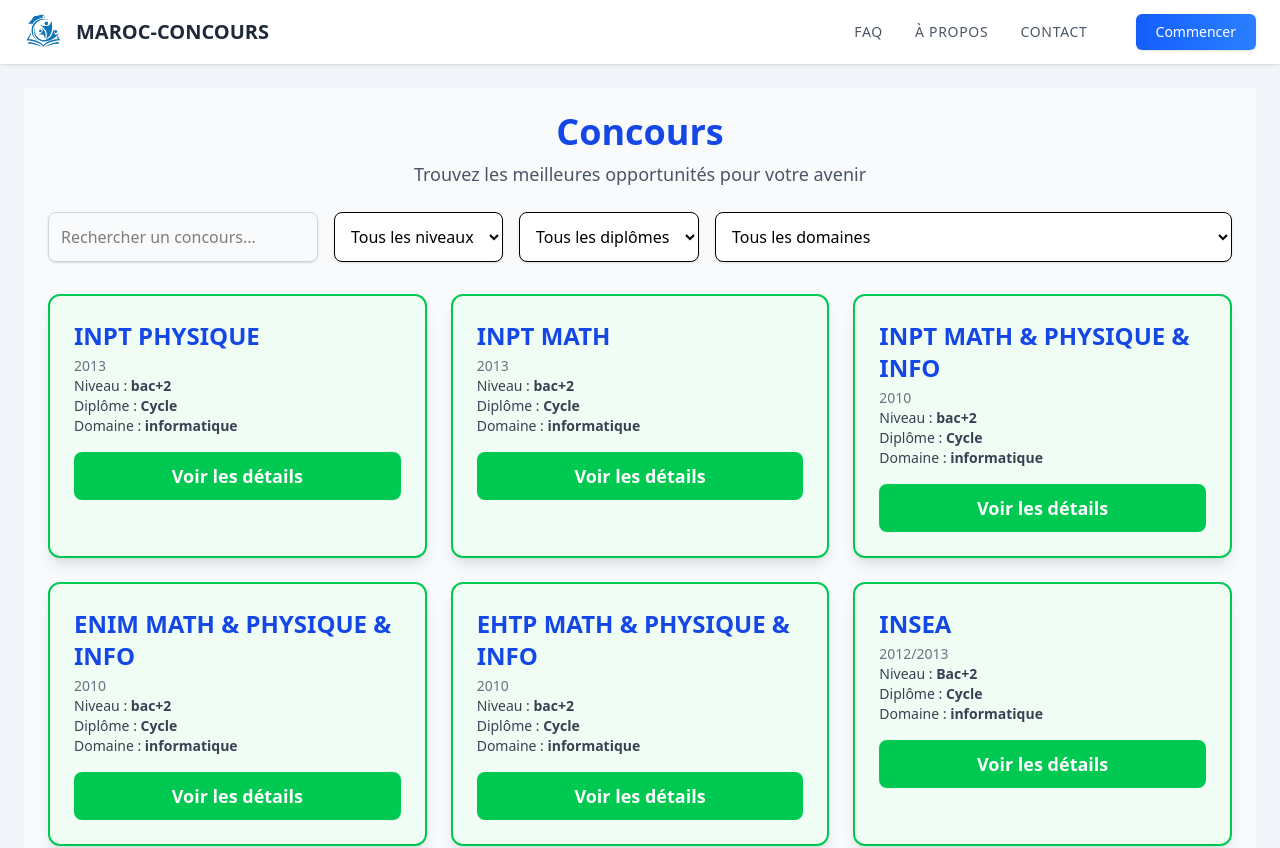
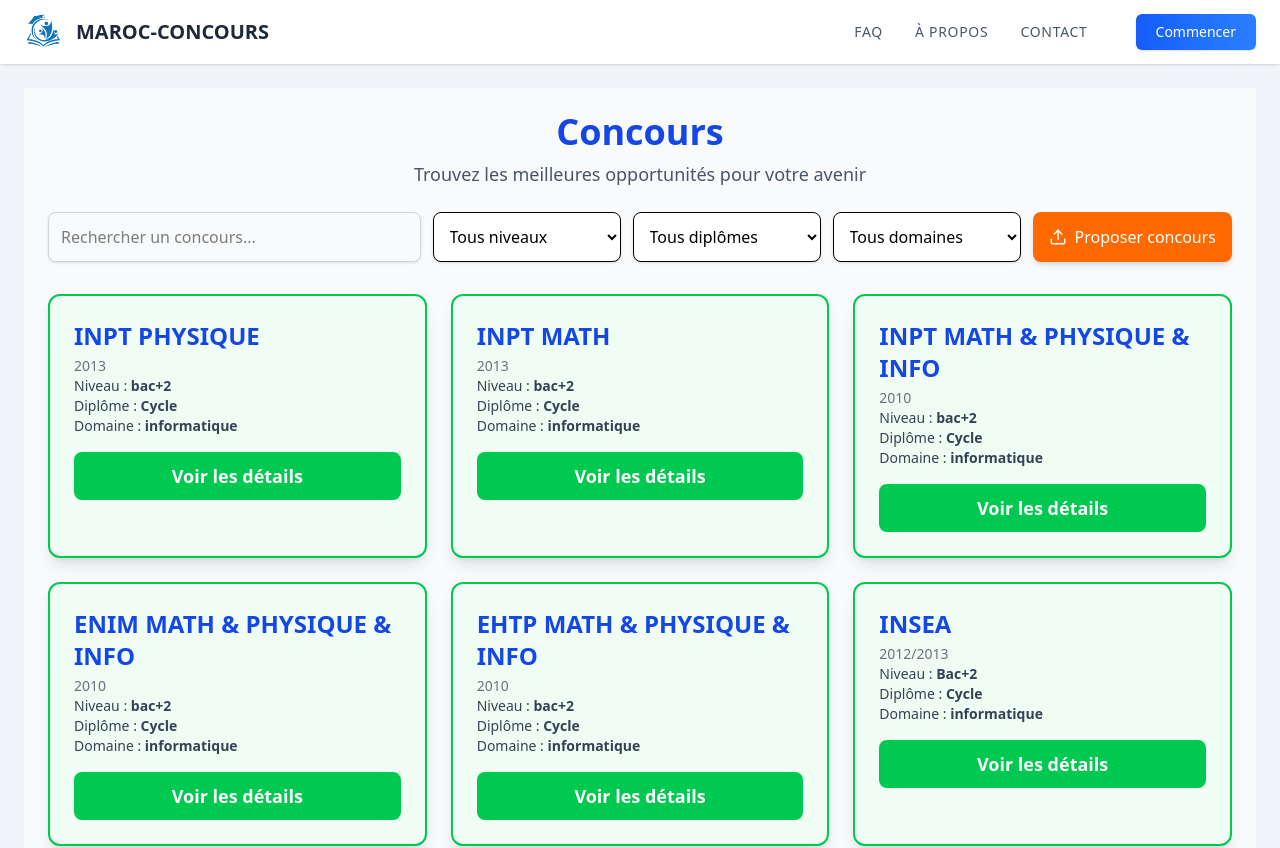
Before and after one commit to MohamedBoukouch/MAROC-CONCOURS, a React (Vite) app: page /concours in a window 1280 px wide. Shown: the top 848 px of the page. Built offline with nearby package versions, Linux system fonts and the light colour scheme.

Commit message:
upload files

```diff
--- a/package.json
+++ b/package.json
@@ -13,6 +13,7 @@
     "@tailwindcss/vite": "^4.0.15",
     "dotenv": "^16.5.0",
     "emailjs-com": "^3.2.0",
+    "framer-motion": "^12.6.5",
     "lucide-react": "^0.483.0",
     "react": "^19.0.0",
     "react-dom": "^19.0.0",
--- a/src/views/ConcoursPage.jsx
+++ b/src/views/ConcoursPage.jsx
@@ -1,4 +1,5 @@
 import React, { useState, useEffect } from "react";
+import { FiUpload, FiX, FiInfo } from "react-icons/fi";
 import concoursList from "../data/concours.json";
 
 const ConcoursPage = () => {
@@ -8,6 +9,7 @@
   const [selectedDomaine, setSelectedDomaine] = useState("");
   const [showAd, setShowAd] = useState(false);
   const [pendingPdfUrl, setPendingPdfUrl] = useState(null);
+  const [showUploadModal, setShowUploadModal] = useState(false);
 
   // Inject popup ad script when needed
   useEffect(() => {
@@ -77,70 +79,92 @@
     setSelectedChoix("");
   };
 
+  const handleUploadClick = () => {
+    setShowUploadModal(true);
+  };
+
+  const handleContinueToForm = () => {
+    window.open("https://docs.google.com/forms/d/e/1FAIpQLSevJ0tO8TLxDEu6V808cDJXg3aXFBE2b_Srf7QIVXec0gg4vg/viewform?usp=sharing", "_blank");
+    setShowUploadModal(false);
+  };
+
   return (
     <div className="min-h-screen bg-gray-50 p-6">
       <div className="text-center mb-6">
-
-      {/* Tera Native Banner Ad */}
-      {/* <div id="ad-container" className="my-6 text-center">
-        <div id="container-68ecf70c6ea397a9db59041e78d94972"></div>
-      </div> */}
-
         <h1 className="text-4xl font-extrabold text-blue-700">Concours</h1>
         <p className="text-gray-600 mt-2 text-lg">
           Trouvez les meilleures opportunités pour votre avenir
         </p>
       </div>
 
-      <div className="flex flex-col md:flex-row items-center justify-center gap-4 mb-8">
+      {/* Combined search/filters/upload row with responsive design */}
+      <div className="flex flex-col md:flex-row items-stretch gap-3 mb-8">
+        {/* Search input - takes remaining space */}
+        <div className="flex-1">
           <input
             type="text"
             placeholder="Rechercher un concours..."
             value={searchQuery}
             onChange={(e) => setSearchQuery(e.target.value)}
-          className="p-3 w-full md:w-1/3 border border-gray-300 rounded-lg shadow-sm focus:ring focus:ring-blue-300"
+            className="w-full p-3 border border-gray-300 rounded-lg shadow-sm focus:ring focus:ring-blue-300 h-full"
           />
+        </div>
+
+        {/* Filters - flex-wrap for mobile */}
+        <div className="flex flex-wrap gap-3 md:flex-nowrap">
           <select
             value={selectedNiveau}
             onChange={handleNiveauChange}
-          className="p-3 border rounded-lg bg-white shadow-sm focus:ring focus:ring-blue-300"
+            className="flex-1 min-w-[150px] p-3 border rounded-lg bg-white shadow-sm focus:ring focus:ring-blue-300"
           >
-          <option value="">Tous les niveaux</option>
+            <option value="">Tous niveaux</option>
             <option value="Bac+2">Bac +2</option>
             <option value="Bac+3">Bac +3</option>
           </select>
+
           <select
             value={selectedChoix}
             onChange={handleChoixChange}
-          className="p-3 border rounded-lg bg-white shadow-sm focus:ring focus:ring-blue-300"
+            className="flex-1 min-w-[150px] p-3 border rounded-lg bg-white shadow-sm focus:ring focus:ring-blue-300"
           >
-          <option value="">Tous les diplômes</option>
+            <option value="">Tous diplômes</option>
             <option value="licence">Licence</option>
             <option value="Cycle">Cycle</option>
             <option value="Master">Master</option>
           </select>
+
           <select
             value={selectedDomaine}
             onChange={handleDomaineChange}
-          className="p-3 border rounded-lg bg-white shadow-sm focus:ring focus:ring-blue-300"
+            className="flex-1 min-w-[150px] p-3 border rounded-lg bg-white shadow-sm focus:ring focus:ring-blue-300"
           >
-          <option value="">Tous les domaines</option>
+            <option value="">Tous domaines</option>
             <option value="informatique">Informatique</option>
             <option value="industrielle">Industrielle</option>
             <option value="economie">Économie</option>
-          <option value="informatique & industriel">informatique & industriel</option>
+            <option value="informatique & industriel">Info & industriel</option>
             <option value="Génie électrique">Génie électrique</option>
-          <option value="Génie électrique & Génie mécanique">Génie électrique & Génie mécanique</option>
+            <option value="Génie électrique & Génie mécanique">Génie électrique/mécanique</option>
             <option value="Informatique Industrielle & Systèmes Electriques & Mécanique">
-            Informatique Industrielle & Systèmes Electriques & Mécanique
+              Info Industrielle & Systèmes
             </option>
           </select>
+
+          {/* Upload button - now inline with other elements */}
+          <button
+            onClick={handleUploadClick}
+            className="flex items-center justify-center gap-2 bg-orange-500 hover:bg-blue-500 text-white px-4 py-3 rounded-lg transition-all shadow-md whitespace-nowrap min-w-[180px]"
+          >
+            <FiUpload className="text-lg" />
+            <span className="hidden sm:inline">Proposer concours</span>
+            <span className="sm:hidden">Upload</span>
+          </button>
         </div>
-
+      </div>
 
       <div className="grid grid-cols-1 md:grid-cols-2 lg:grid-cols-3 gap-6">
         {filteredConcours.length === 0 ? (
-          <p className="text-center text-lg text-gray-500">
+          <p className="text-center text-lg text-gray-500 col-span-full">
             Aucun concours trouvé
           </p>
         ) : (
@@ -158,16 +182,13 @@
               </h2>
               <p className="text-sm text-gray-500 mt-1">{concours.date}</p>
               <p className="text-sm text-gray-700">
-                Niveau :{" "}
-                <span className="font-semibold">{concours.niveau}</span>
+                Niveau : <span className="font-semibold">{concours.niveau}</span>
               </p>
               <p className="text-sm text-gray-700">
-                Diplôme :{" "}
-                <span className="font-semibold">{concours.choix}</span>
+                Diplôme : <span className="font-semibold">{concours.choix}</span>
               </p>
               <p className="text-sm text-gray-700">
-                Domaine :{" "}
-                <span className="font-semibold">{concours.domaine}</span>
+                Domaine : <span className="font-semibold">{concours.domaine}</span>
               </p>
 
               <button
@@ -186,6 +207,64 @@
         )}
       </div>
 
+      {/* Professional Upload Modal */}
+      {showUploadModal && (
+        <div className="fixed inset-0 bg-black bg-opacity-50 flex items-center justify-center z-50 p-4">
+          <div className="bg-white rounded-xl shadow-2xl max-w-md w-full overflow-hidden">
+            <div className="bg-blue-600 p-4 flex justify-between items-center">
+              <div className="flex items-center gap-2">
+                <FiInfo className="text-white text-xl" />
+                <h3 className="text-white font-semibold text-lg">Partagez un concours</h3>
+              </div>
+              <button
+                onClick={() => setShowUploadModal(false)}
+                className="text-white hover:text-blue-100"
+              >
+                <FiX className="text-xl" />
+              </button>
+            </div>
+
+            <div className="p-6">
+              <div className="mb-4">
+                <h4 className="font-medium text-gray-800 mb-2">Comment contribuer ?</h4>
+                <p className="text-gray-600 text-sm leading-relaxed">
+                  Aidez-nous à enrichir notre base de données en partageant des informations sur des concours que vous connaissez.
+                </p>
+              </div>
+
+              <div className="bg-blue-50 p-4 rounded-lg border border-blue-100 mb-4">
+                <h4 className="font-medium text-blue-800 mb-2 flex items-center gap-2">
+                  <FiInfo className="text-blue-600" />
+                  Informations requises
+                </h4>
+                <ul className="text-gray-700 text-sm list-disc pl-5 space-y-1">
+                  <li>Spécialité du concours</li>
+                  <li>Année Scolaire de concours</li>
+                  <li>Concours d’accès au  cycle?</li>
+                  <li>Documents</li>
+                </ul>
+              </div>
+            </div>
+
+            <div className="bg-gray-50 px-6 py-4 flex justify-end gap-3 border-t border-gray-200">
+              <button
+                onClick={() => setShowUploadModal(false)}
+                className="px-4 py-2 text-gray-700 hover:bg-gray-100 rounded-lg transition"
+              >
+                Annuler
+              </button>
+              <button
+                onClick={handleContinueToForm}
+                className="px-4 py-2 bg-blue-600 hover:bg-blue-700 text-white rounded-lg transition flex items-center gap-2"
+              >
+                Accéder au formulaire
+              </button>
+            </div>
+          </div>
+        </div>
+      )}
+
+      {/* Ad Modal */}
       {showAd && (
         <div className="fixed inset-0 flex items-center justify-center bg-black bg-opacity-70 z-50">
           <div className="bg-white p-6 rounded-lg shadow-xl max-w-md w-full mx-4">
--- a/src/views/ContactPage.jsx
+++ b/src/views/ContactPage.jsx
@@ -119,7 +119,7 @@
         <p className="text-lg text-gray-700">
           If you prefer, you can also email us directly at
           <a href="mailto:your-email@example.com" className="text-blue-600 font-semibold hover:underline ml-1">
-            <AiOutlineMail className="inline-block mb-1" /> boukouchmohamed7@gmail.com.com
+            <AiOutlineMail className="inline-block mb-1" />concoursmaroc7@gmail.com
           </a>
         </p>
       </div>
```
Also changed, not shown: 1 other file (tests, documents, lock files or other folders). Lines whose indentation alone changed are shown as unchanged.
